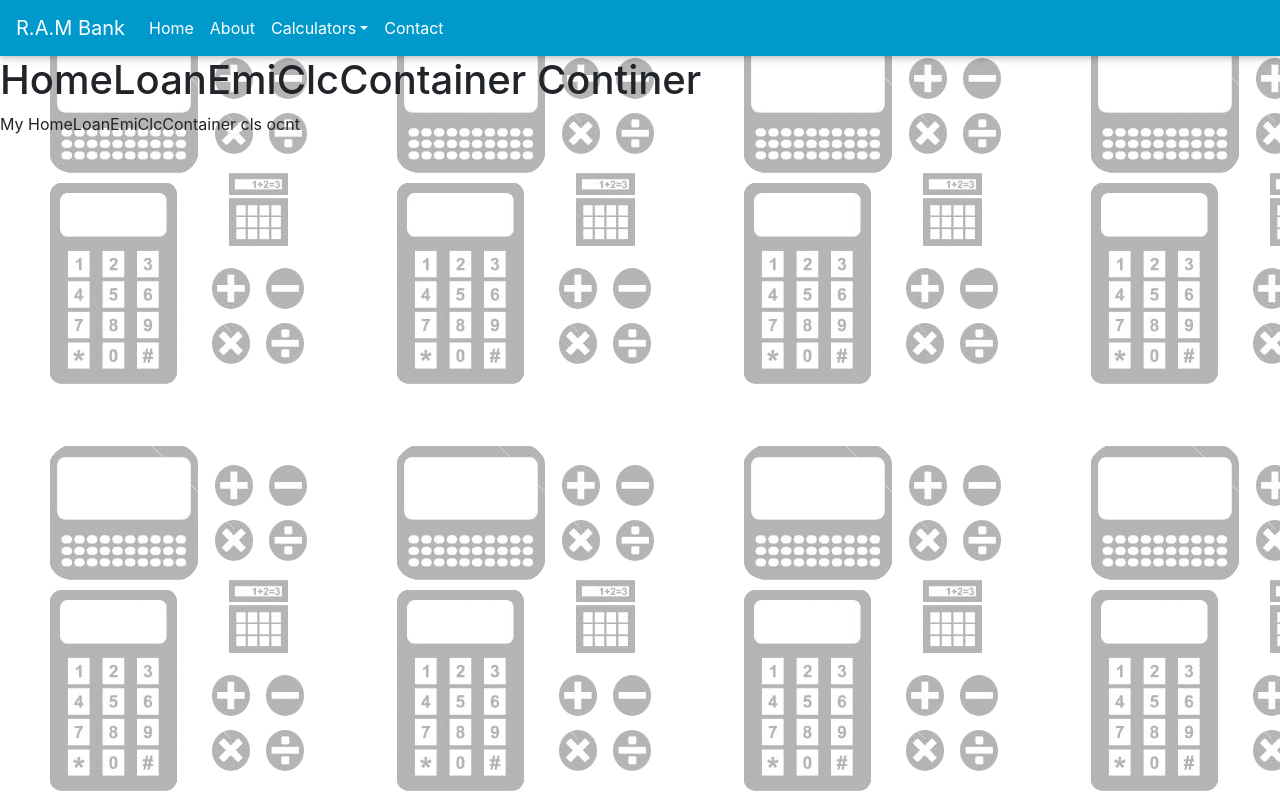
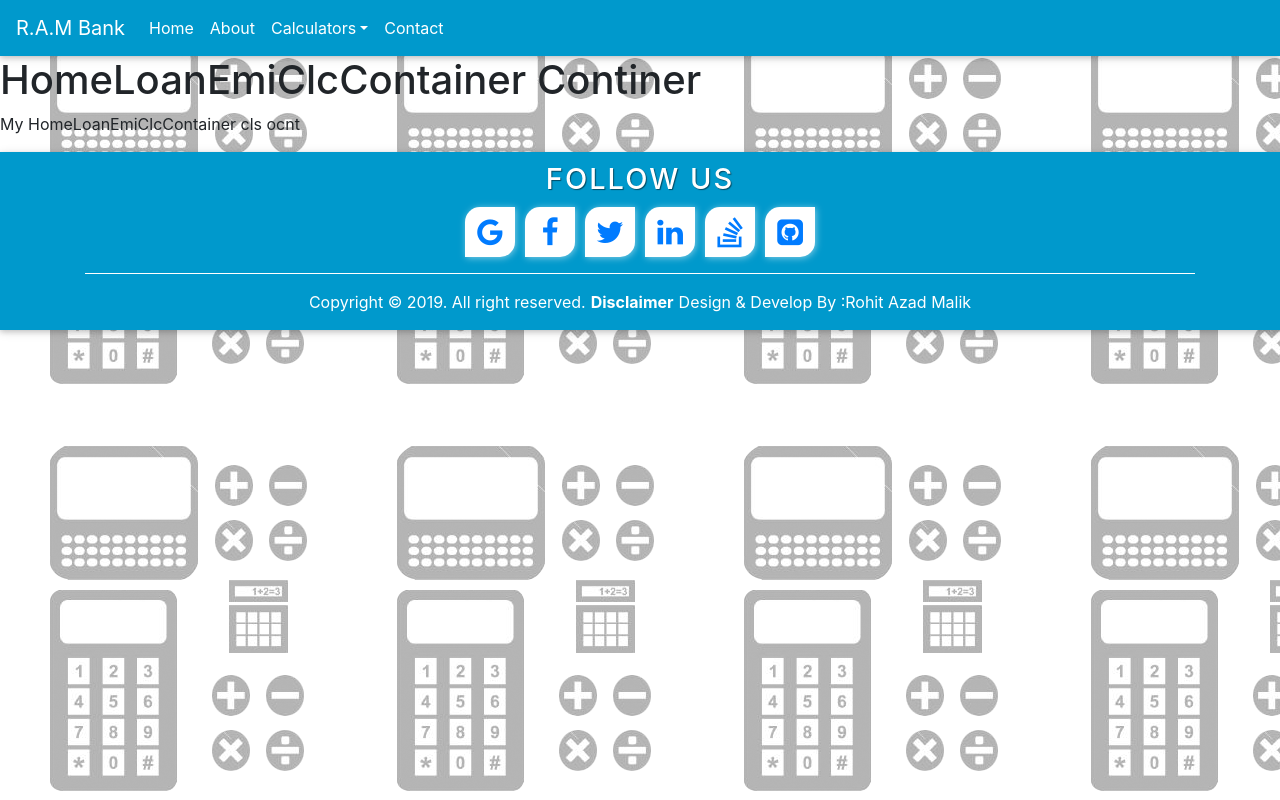
Before and after one commit to rohitazad/banking-react-app, a React (Create React App) app: page /home-loan-emi in a window 1280 px wide. Built offline with nearby package versions, Linux system fonts and the light colour scheme.

Commit message:
footer enabled

```diff
--- a/src/AppRoutes/Routes.js
+++ b/src/AppRoutes/Routes.js
@@ -3,7 +3,7 @@ import { Route, Switch } from "react-router";
 import { BrowserRouter as Router } from "react-router-dom";
 
 import HeaderCom from "../ShareCommon/Header/HeaderCom";
-//import FooterIndex from "../ShareCommon/Footer/FooterIndex";
+import FooterIndex from "../ShareCommon/Footer/FooterIndex";
 import HomeContainer from "../Containers/HomeContainer";
 import AboutContainer from "../Containers/AboutContainer";
 import ContactContainer from "../Containers/ContactContainer";
@@ -29,7 +29,7 @@ class RoutesComponents extends Component {
             />
             <Route path="/home-loan-emi" component={HomeLoanEmiClcContainer} />
           </Switch>
-          {/* <FooterIndex /> */}
+          <FooterIndex />
         </Router>
       </>
     );
```
